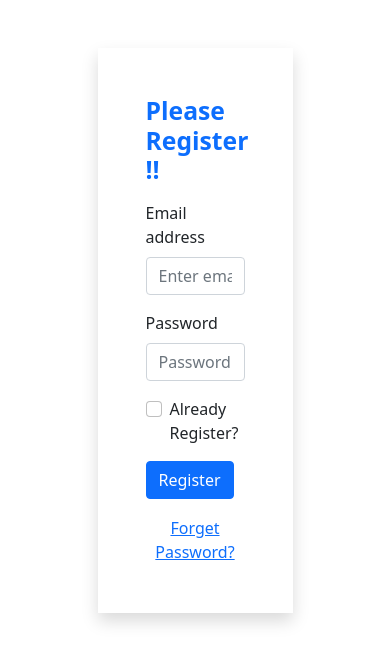
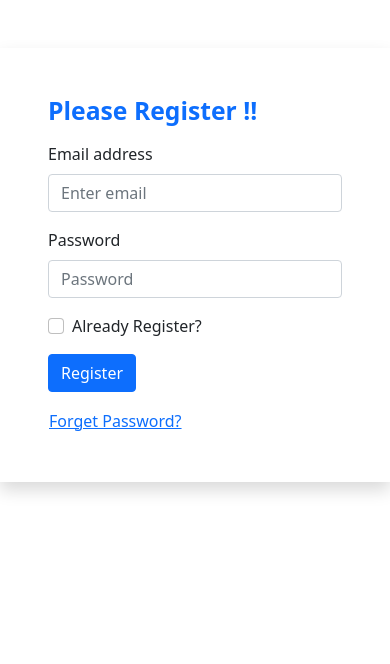
Before and after one commit to Rajebulalam/email-password-git, a React (Create React App) app: page / in a window 390 px wide. Shown: the top 664 px of the page. Built offline with nearby package versions, Linux system fonts and the light colour scheme.

Commit message:
Project Responsive Commited

```diff
--- a/src/App.css
+++ b/src/App.css
@@ -1,3 +1,7 @@
+.form-width{
+  max-width: 500px;
+  width: 100%;
+}
 .App-logo {
   height: 40vmin;
   pointer-events: none;
--- a/src/App.js
+++ b/src/App.js
@@ -113,7 +113,7 @@ function App() {
 
   return (
     <div className="App">
-      <div className='w-50 mx-auto m-5 p-5 shadow'>
+      <div className='form-width mx-auto m-5 p-5 shadow'>
         <h2 className='text-primary fw-bold mb-3'>Please {register ? 'Login' : 'Register'} !!</h2>
         <Form noValidate validated={validated} onSubmit={handleSubmit}>
           <Form.Group className="mb-3" controlId="formBasicEmail">
```
